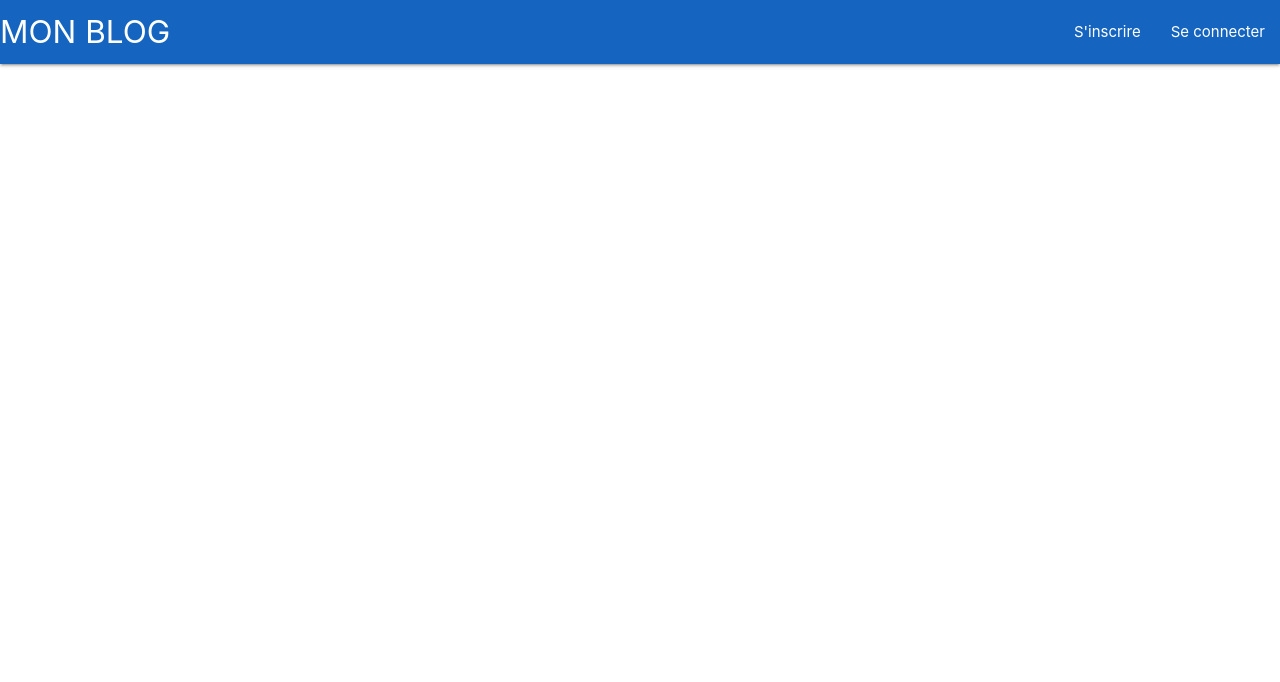
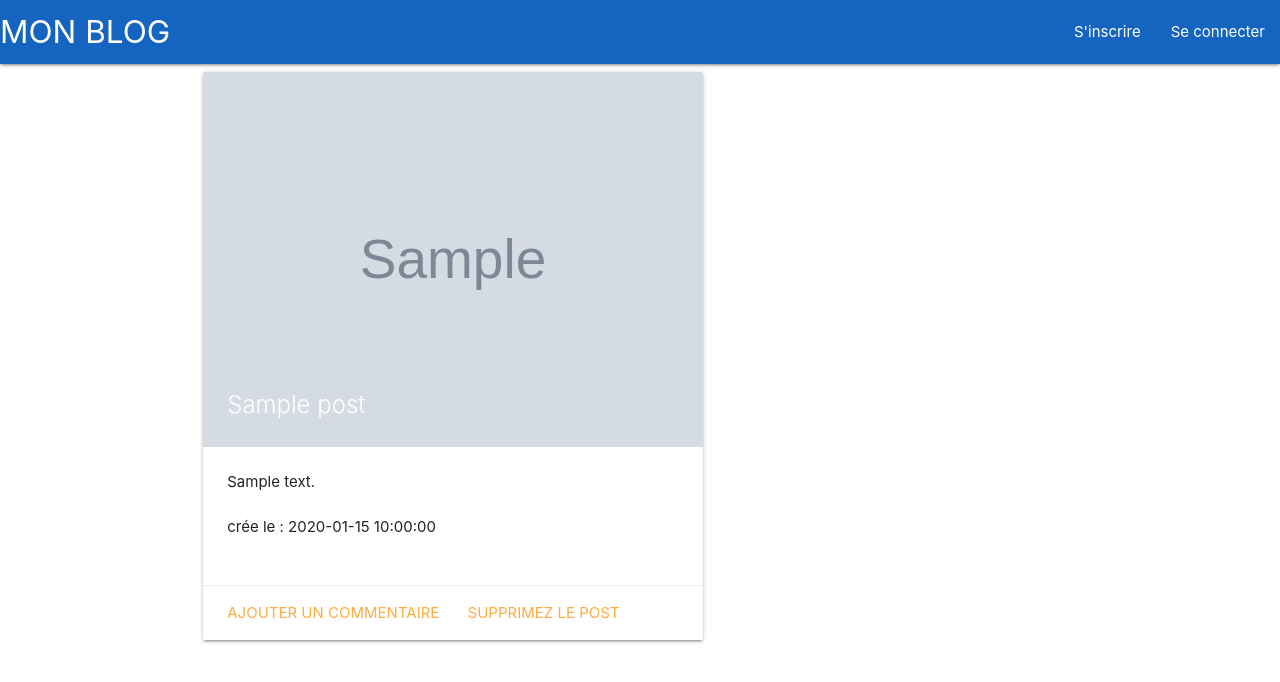
Before and after one commit to Herve-Dev/P5_Blog_PHP, a PHP site: template Views/post/read.php in a window 1280 px wide. Shown: the top 682 px of the page. Run offline with PHP 8.4, Linux system fonts and the light colour scheme; the template is opened without the code that fills it: most values are stand-ins (such as "Sample title", 1, 10 or a date in 2020); grey boxes marked "Sample" are stand-in pictures.

Commit message:
add function addComment

```diff
--- /dev/null
+++ b/Views/comment/addComment.php
@@ -0,0 +1,2 @@
+<h1>Ajoutez votre commentaire</h1>
+<?= $formComment ?>
--- a/Views/post/index.php
+++ b/Views/post/index.php
@@ -12,8 +12,9 @@
                     <p> crée le : <?= $post->createdAt ?></p><br>
                 </div>
                 <div class="card-action">
-                    <a href="post/read <?= $post->id ?>">Lire l'article</a>
+                    <a href="post/read/<?= $post->id ?>">Lire l'article</a>
                     <a href="post/deletePost/<?= $post->id ?>">Supprimez le post</a>
+                    <a href="Postcomment/addComment/<?= $post->id ?>">Ajouter un commentaire</a>
                 </div>
             </div>
         </div>
--- a/Views/post/read.php
+++ b/Views/post/read.php
@@ -0,0 +1,18 @@
+<div class="row">
+        <div class="col s12 m7">
+            <div class="card">
+                <div class="card-image">
+                    <img src="/includes/<?= $post->image?>">
+                    <span class="card-title"><?= $post->title?></span>
+                </div>
+                <div class="card-content">
+                    <p><?= $post->content ?></p><br>
+                    <p> crée le : <?= $post->createdAt ?></p><br>
+                </div>
+                <div class="card-action">
+                    <a href="/PostComment/addComment/<?= $post->id ?>">Ajouter un commentaire</a>
+                    <a href="post/deletePost/<?= $post->id ?>">Supprimez le post</a>
+                </div>
+            </div>
+        </div>
+    </div>
```
Also changed, not shown: Controllers/PostCommentController.php (+16 -4 lines).
